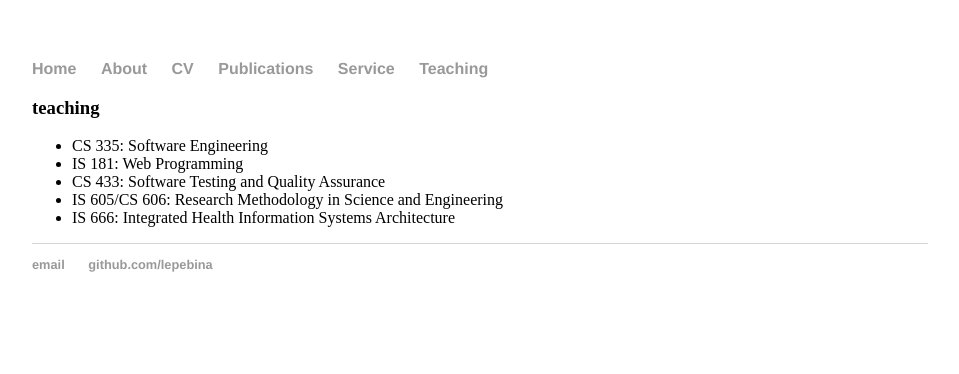
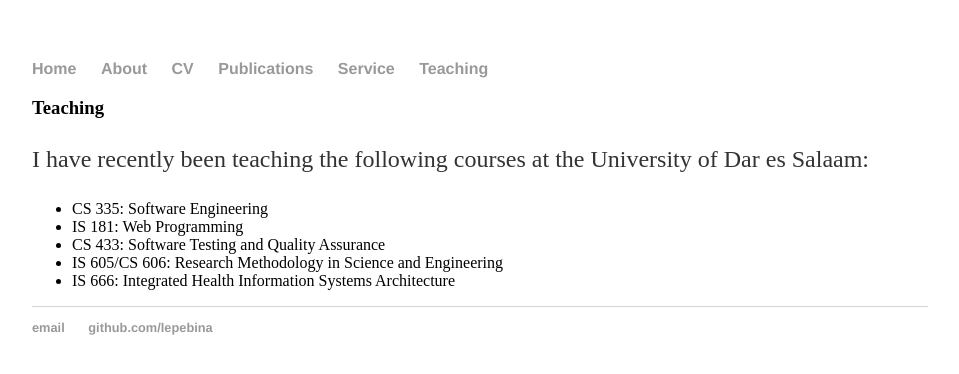
Before and after one commit to lepebina/lepebina.github.io, a Jekyll site: the page built from teaching.html, in a window 1280 px wide. Shown: the top 374 px of the page, without its empty margins (160-1119 px from the left). Built offline with Jekyll 4.4.1, drawn with Linux system fonts in a browser that asks for light colours.

Commit message:
Update teaching.html

```diff
--- a/teaching.html
+++ b/teaching.html
@@ -3,12 +3,13 @@
 title: Leonard Peter Binamungu
 ---
 <div class="blurb">
-	<h3>teaching</h3>
-	              <ul>
+	<h3>Teaching</h3>
+	<p>I have recently been teaching the following courses at the University of Dar es Salaam:</p>
+	        <ul>
                    <li> CS 335: Software Engineering</li>
                    <li> IS 181: Web Programming</li>
                    <li> CS 433: Software Testing and Quality Assurance</li>
                     <li> IS 605/CS 606: Research Methodology in Science and Engineering</li>
                     <li> IS 666: Integrated Health Information Systems Architecture</li>
-			     		    </ul>
+		</ul>
 </div><!-- /.blurb -->
```
